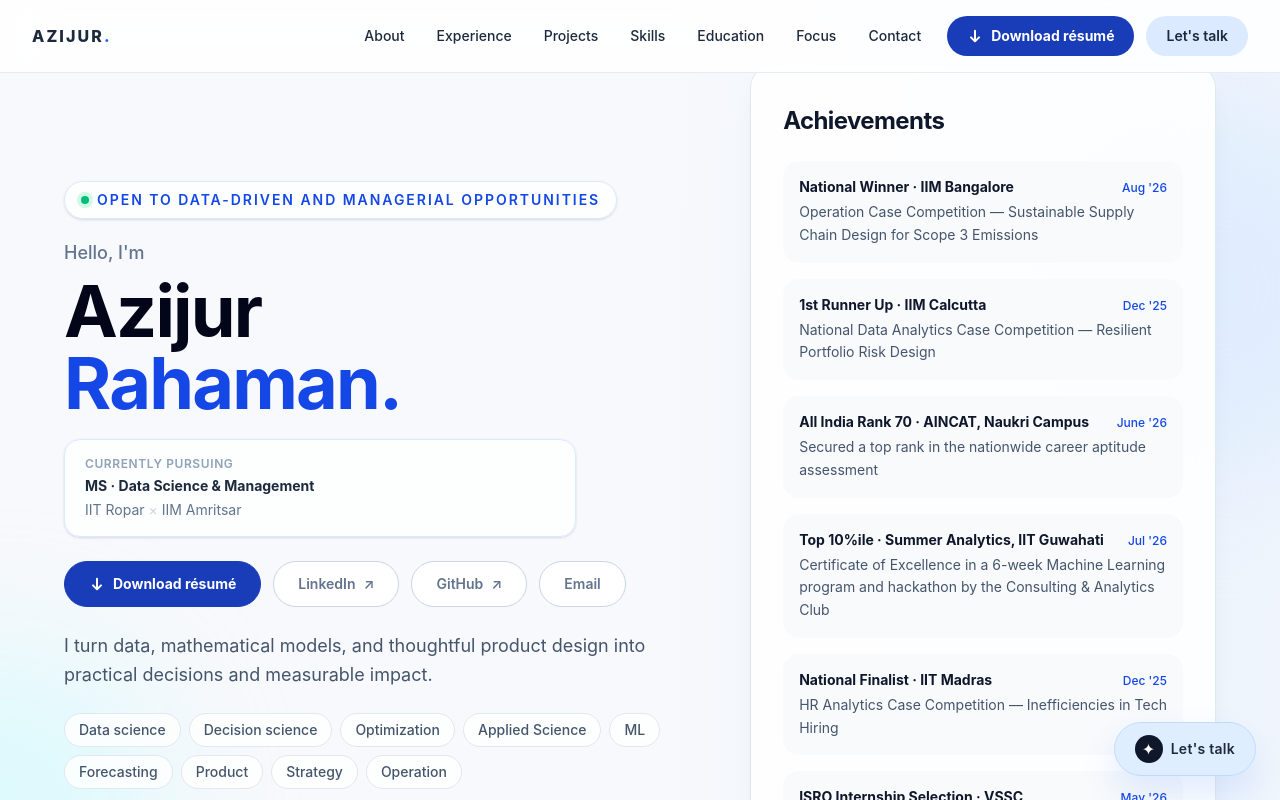
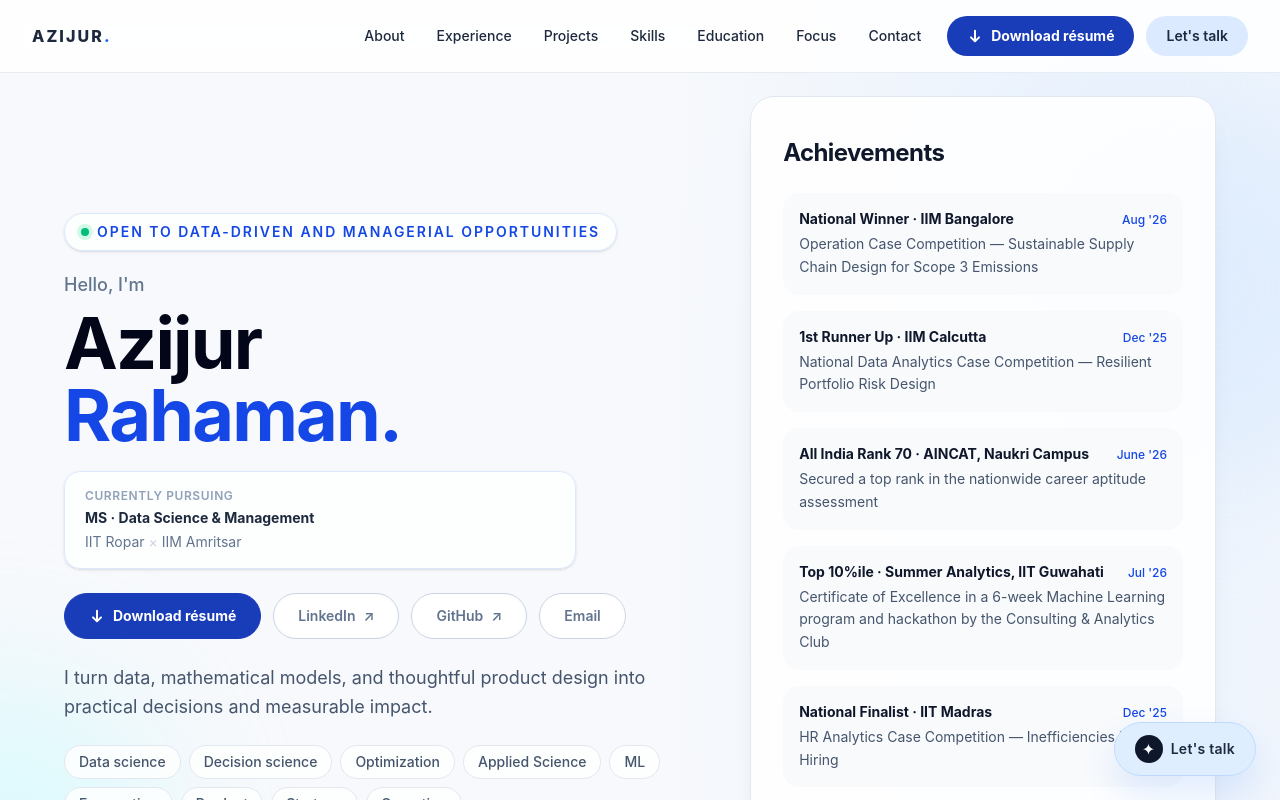
Before and after one commit to azij2023/portfolio, a React (Vite) app: page / in a window 1280 px wide. Shown: the top 800 px of the page. Built offline with nearby package versions, Linux system fonts and the light colour scheme.

Commit message:
Align hero content below navigation

```diff
--- a/src/components/Home.jsx
+++ b/src/components/Home.jsx
@@ -53,7 +53,7 @@ export default function Home() {
   return (
     <section
       id="home"
-      className="relative flex min-h-[92vh] scroll-mt-20 items-center overflow-hidden px-5 pb-16 pt-16 sm:px-8 lg:min-h-screen"
+      className="relative flex min-h-[92vh] scroll-mt-20 items-start overflow-hidden px-5 pb-16 pt-24 sm:px-8 lg:min-h-screen"
     >
       <div className="pointer-events-none absolute -right-32 top-24 h-96 w-96 rounded-full bg-blue-100/70 blur-3xl" />
       <div className="pointer-events-none absolute -left-40 bottom-0 h-80 w-80 rounded-full bg-cyan-100/60 blur-3xl" />
```
